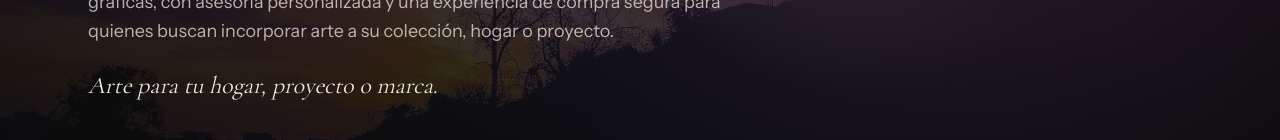
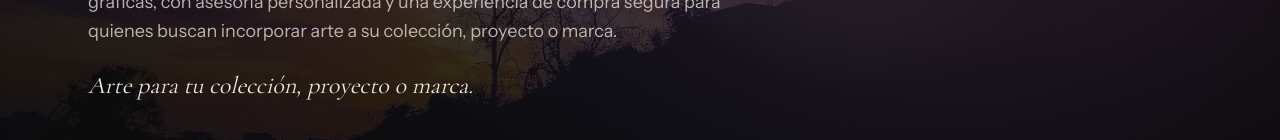
Before and after one commit to mcobromucho/PORTAFOLIO-ARTE, a Next.js app: page / in a window 1280 px wide. Shown: the part 536-676 px from the top of the page. Built offline with nearby package versions, Linux system fonts and the light colour scheme.

Commit message:
Update Hero.tsx

```diff
--- a/src/components/Hero.tsx
+++ b/src/components/Hero.tsx
@@ -116,14 +116,14 @@ export default function Hero() {
           a coleccionistas y amantes del arte mediante una selección de pinturas
           y piezas gráficas, con asesoría personalizada y una experiencia de
           compra segura para quienes buscan incorporar arte a su colección,
-          hogar o proyecto.
+          proyecto o marca.
         </p>
 
         <p
           className="hero-fade mt-6 font-serif text-2xl italic text-bone"
           style={{ "--i": 10 } as Idx}
         >
-          Arte para tu hogar, proyecto o marca.
+          Arte para tu colección, proyecto o marca.
         </p>
 
         <div
```
